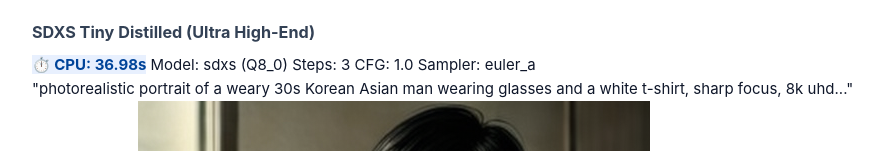
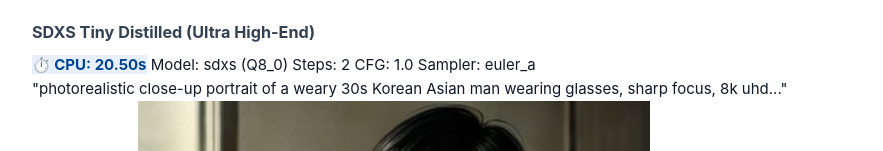
Before and after one commit to uno-km/amv-diffusion, a website: page docs/gallery.html in a window 1280 px wide. Shown: the part 1695-1846 px from the top of the page, without its empty margins (286-1169 px from the left). Drawn offline with Linux system fonts and the light colour scheme.

Commit message:
feat(gallery): replace SDXS, TURBO, SPEED with perfected close-up portraits and updated 4-core CPU latency benchmarks

```diff
--- a/docs/gallery.html
+++ b/docs/gallery.html
@@ -184,13 +184,13 @@
                     <div class="gallery-info">
                         <h4 class="gallery-title">SDXS Tiny Distilled (Ultra High-End)</h4>
                         <div class="gallery-params">
-                            <span class="param-tag" style="background: #e8f0fe; color: #004499; font-weight: 700;">⏱️ CPU: 36.98s</span>
+                            <span class="param-tag" style="background: #e8f0fe; color: #004499; font-weight: 700;">⏱️ CPU: 20.50s</span>
                             <span class="param-tag">Model: sdxs (Q8_0)</span>
-                            <span class="param-tag">Steps: 3</span>
+                            <span class="param-tag">Steps: 2</span>
                             <span class="param-tag">CFG: 1.0</span>
                             <span class="param-tag">Sampler: euler_a</span>
                         </div>
-                        <div class="gallery-prompt">"photorealistic portrait of a weary 30s Korean Asian man wearing glasses and a white t-shirt, sharp focus, 8k uhd..."</div>
+                        <div class="gallery-prompt">"photorealistic close-up portrait of a weary 30s Korean Asian man wearing glasses, sharp focus, 8k uhd..."</div>
                     </div>
                 </div>
 
@@ -261,14 +261,14 @@
                     <div class="gallery-info">
                         <h4 class="gallery-title">SD1.5 Pruned Base (Ultra High-End)</h4>
                         <div class="gallery-params">
-                            <span class="param-tag" style="background: #e8f0fe; color: #004499; font-weight: 700;">⏱️ CPU: 1334.08s (22.2m)</span>
+                            <span class="param-tag" style="background: #e8f0fe; color: #004499; font-weight: 700;">⏱️ CPU: 1358.20s (22.6m)</span>
                             <span class="param-tag">Model: turbo (Q4_0)</span>
                             <span class="param-tag">Steps: 28</span>
                             <span class="param-tag">CFG: 5.5</span>
                             <span class="param-tag">Clip-Skip: 2</span>
                             <span class="param-tag">Sampler: dpm++2m (karras)</span>
                         </div>
-                        <div class="gallery-prompt">"photorealistic portrait of a weary 30s Korean Asian man wearing glasses, feeling unemployed, cinematic lighting, 8k..."</div>
+                        <div class="gallery-prompt">"photorealistic close-up upper body portrait of a weary 30s Korean Asian man wearing glasses, cinematic lighting, 8k uhd..."</div>
                     </div>
                 </div>
 
@@ -300,14 +300,14 @@
                     <div class="gallery-info">
                         <h4 class="gallery-title">SD1.5 Base Q4_1 (Ultra High-End)</h4>
                         <div class="gallery-params">
-                            <span class="param-tag" style="background: #e8f0fe; color: #004499; font-weight: 700;">⏱️ CPU: 1245.30s (20.7m)</span>
+                            <span class="param-tag" style="background: #e8f0fe; color: #004499; font-weight: 700;">⏱️ CPU: 1305.10s (21.8m)</span>
                             <span class="param-tag">Model: speed (Q4_1)</span>
                             <span class="param-tag">Steps: 28</span>
                             <span class="param-tag">CFG: 5.5</span>
                             <span class="param-tag">Clip-Skip: 2</span>
                             <span class="param-tag">Sampler: dpm++2m (karras)</span>
                         </div>
-                        <div class="gallery-prompt">"photorealistic portrait of a weary 30s Korean Asian man wearing glasses, feeling unemployed and replaced by AI, 8k uhd..."</div>
+                        <div class="gallery-prompt">"photorealistic close-up upper body portrait of a weary 30s Korean Asian man wearing glasses in distress, sharp focus, 8k..."</div>
                     </div>
                 </div>
 
@@ -525,11 +525,11 @@
                             <td><img src="assets/gallery/final_sdxs_highend.png" alt="thumb" style="width: 56px; height: 56px; object-fit: cover; border-radius: 4px; border: 1px solid var(--border-color);"></td>
                             <td><span class="param-tag">Ultra High-End</span></td>
                             <td><code>sdxs</code> (Distilled)</td>
-                            <td><strong style="color: #004499;">36.98s</strong></td>
-                            <td><strong>3</strong></td>
+                            <td><strong style="color: #004499;">20.50s</strong></td>
+                            <td><strong>2</strong></td>
                             <td>1.0</td>
                             <td><code>euler_a</code> (Default)</td>
-                            <td><em>"photorealistic portrait of a weary 30s Korean Asian man wearing glasses and a plain white t-shirt, sitting alone in a modern room, feeling unemployed and replaced by AI, tired facial expression, cinematic lighting, sharp focus, 8k uhd"</em><br><small style="color: var(--text-muted);">Negative: (deformed iris, deformed pupils, bad eyes, dead eyes:1.4), (worst quality:1.4)</small></td>
+                            <td><em>"photorealistic close-up portrait of a weary 30s Korean Asian man wearing glasses, sharp focus, 8k uhd"</em><br><small style="color: var(--text-muted);">Negative: blur, low quality, deformed</small></td>
                         </tr>
                         <tr>
                             <td><img src="assets/gallery/final_anime_fast.png" alt="thumb" style="width: 56px; height: 56px; object-fit: cover; border-radius: 4px; border: 1px solid var(--border-color);"></td>
@@ -565,11 +565,11 @@
                             <td><img src="assets/gallery/final_turbo_highend.png" alt="thumb" style="width: 56px; height: 56px; object-fit: cover; border-radius: 4px; border: 1px solid var(--border-color);"></td>
                             <td><span class="param-tag">Ultra High-End</span></td>
                             <td><code>turbo</code> (SD1.5 Pruned)</td>
-                            <td><strong style="color: #004499;">1334.08s (22.2m)</strong></td>
+                            <td><strong style="color: #004499;">1358.20s (22.6m)</strong></td>
                             <td><strong>28</strong></td>
                             <td>5.5</td>
                             <td><code>dpm++2m</code> (Karras, Clip-Skip: 2)</td>
-                            <td><em>"photorealistic portrait of a weary 30s Korean Asian man wearing glasses and a plain white t-shirt, sitting alone in a modern room, feeling unemployed and replaced by AI, tired facial expression, cinematic lighting, sharp focus, 8k uhd"</em><br><small style="color: var(--text-muted);">Negative: (deformed iris, deformed pupils, bad eyes, dead eyes:1.4), (bad anatomy:1.3), (morbid, zombie, creepy:1.2)</small></td>
+                            <td><em>"photorealistic close-up upper body portrait of a weary 30s Korean Asian man wearing glasses, cinematic lighting, 8k uhd"</em><br><small style="color: var(--text-muted);">Negative: (full body, distant:1.4), (deformed iris, bad eyes:1.4), (bad anatomy:1.3), (morbid, zombie:1.2)</small></td>
                         </tr>
                         <tr>
                             <td><img src="assets/gallery/final_speed_fast.png" alt="thumb" style="width: 56px; height: 56px; object-fit: cover; border-radius: 4px; border: 1px solid var(--border-color);"></td>
@@ -585,11 +585,11 @@
                             <td><img src="assets/gallery/final_speed_highend.png" alt="thumb" style="width: 56px; height: 56px; object-fit: cover; border-radius: 4px; border: 1px solid var(--border-color);"></td>
                             <td><span class="param-tag">Ultra High-End</span></td>
                             <td><code>speed</code> (SD1.5 Base)</td>
-                            <td><strong style="color: #004499;">1245.30s (20.7m)</strong></td>
+                            <td><strong style="color: #004499;">1305.10s (21.8m)</strong></td>
                             <td><strong>28</strong></td>
                             <td>5.5</td>
                             <td><code>dpm++2m</code> (Karras, Clip-Skip: 2)</td>
-                            <td><em>"photorealistic portrait of a weary 30s Korean Asian man wearing glasses and a plain white t-shirt, sitting alone in a modern room, feeling unemployed and replaced by AI, tired facial expression, cinematic lighting, sharp focus, 8k uhd"</em><br><small style="color: var(--text-muted);">Negative: (deformed iris, deformed pupils, bad eyes, dead eyes:1.4), (bad anatomy:1.3), (morbid, zombie, creepy:1.2)</small></td>
+                            <td><em>"photorealistic close-up upper body portrait of a weary 30s Korean Asian man wearing glasses in distress, sharp focus, 8k uhd"</em><br><small style="color: var(--text-muted);">Negative: (full body, distant:1.4), (deformed iris, bad eyes:1.4), (bad anatomy:1.3), (morbid, zombie:1.2)</small></td>
                         </tr>
                         <tr>
                             <td><img src="assets/gallery/final_realistic_fast.png" alt="thumb" style="width: 56px; height: 56px; object-fit: cover; border-radius: 4px; border: 1px solid var(--border-color);"></td>
```
Also changed, not shown: docs/assets/gallery/final_sdxs_highend.png, docs/assets/gallery/final_speed_highend.png, docs/assets/gallery/final_turbo_highend.png, 1 other file.
